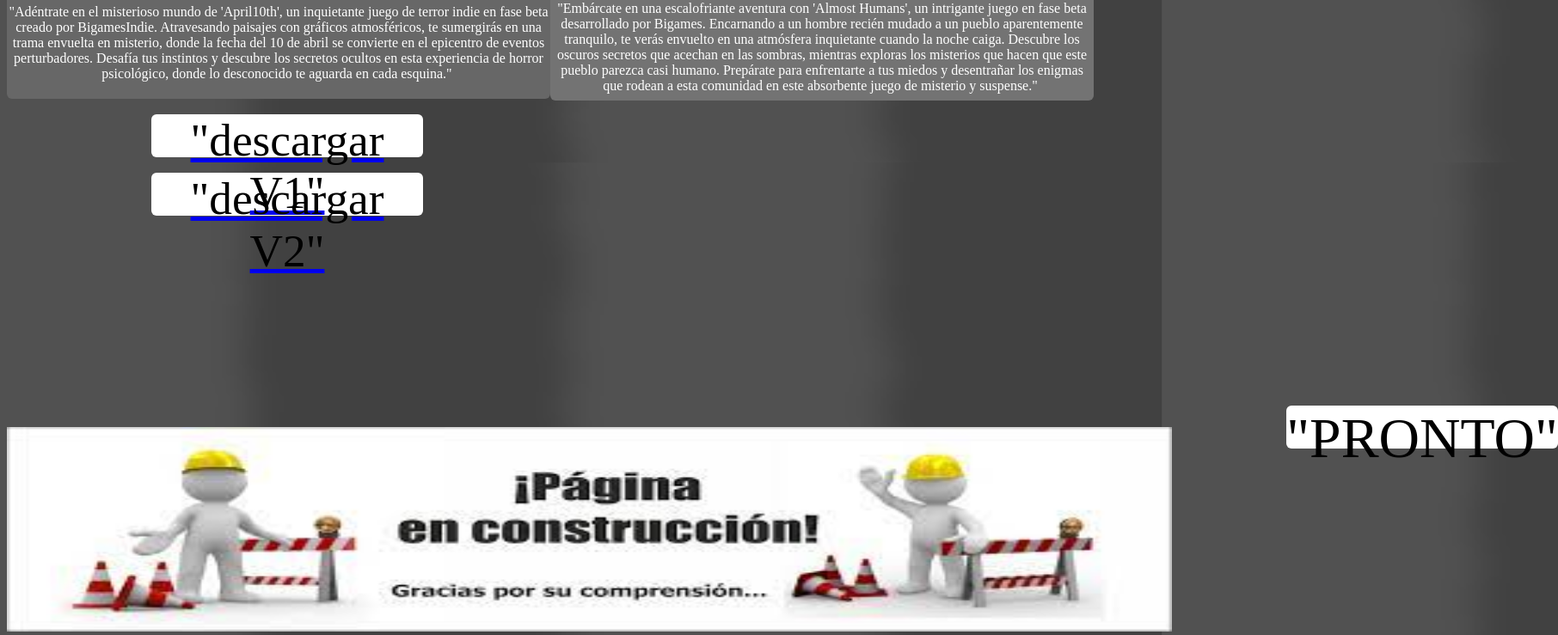
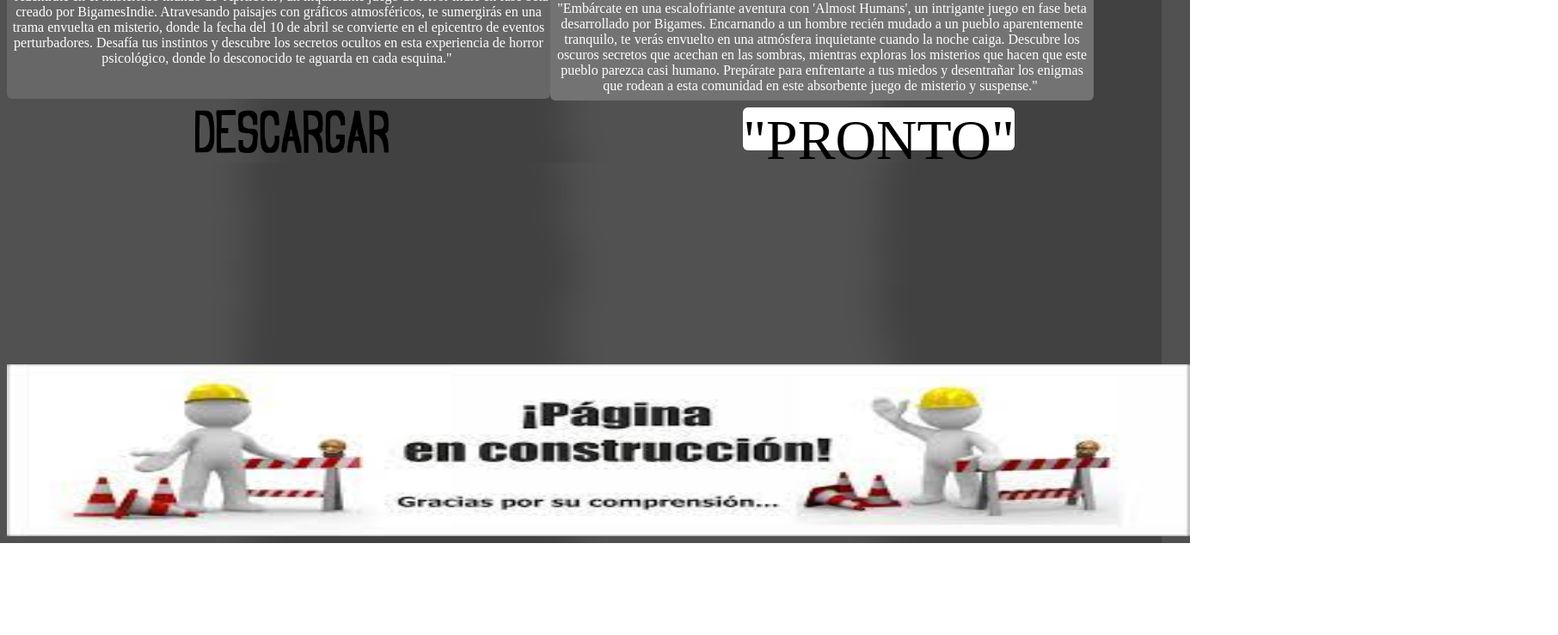
Before and after one commit to BiGamesInide/Game, a plain HTML site: page index.html in a window 1280 px wide. Shown: the part 611-1350 px from the top of the page at 86% size, 1812 px wide, since content can reach past the window. After the commit the page ends 1243 px from the top, so only its background shows below. Drawn offline with Linux system fonts and the light colour scheme.

Commit message:
Add files via upload

```diff
--- a/estilos.css
+++ b/estilos.css
@@ -77,30 +77,12 @@
 }
 .MEME {
     width: 100%;
-    height: 100px;
+    height: 200px;
     margin-top: 246px;
 }
-.logo .descargarV1 {
-    width: 25%;
+.logo .descargar {
+    width: 25px;
     height: 50px;
-    color: #000000;
-    border-radius: 6px;
-    background-color: #FFFFFF;
-    font-size: 333%;
-    font-family: "Funny Writing";
-    margin-left: 168px;
-    text-align: center;
-    margin-top: 347px;
+    padding-left: 219px;
+    margin-top: 18px;
 }
-.logo .descargarV2 {
-    width: 25%;
-    height: 50px;
-    background-color: #FFFFFF;
-    font-family: "Funny Writing";
-    text-align: center;
-    font-size: 333%;
-    border-radius: 6px;
-    margin-left: 168px;
-    margin-top: 18px;
-    color: #000000;
-}
--- a/index.html
+++ b/index.html
@@ -20,14 +20,13 @@ body {
 
 <body>
 <main class="logo">
-  <header class="logo"><img src="IMAJENES/LOGOBIGAMES.png" alt="" width="350" height="142" class="logo"/> <script type="text/javascript" src="BORRAR"></script>
+  <header class="logo"><img src="IMAJENES/LOGOBIGAMES.png" alt="" width="100" height="50" class="logo"/> <script type="text/javascript" src="BORRAR"></script>
   </header>
   <nav class="Descripsion">&nbsp;Bigamesindie es una empresa de desarrollo de juegos indie apasionada y comprometida con la creación de experiencias únicas y cautivadoras. Con un equipo diverso y talentoso, destacamos por nuestra creatividad y enfoque innovador. Desde nuestra sede, trabajamos incansablemente para ofrecer títulos originales que desafían las convenciones, fusionando la expresión artística con la excelencia técnica. Con un espíritu independiente y una visión audaz, Bigamesindie busca dejar una marca duradera en la escena de los juegos indie con cada proyecto que emprendemos.&nbsp;</nav>
   <aside class="lateral">
-    <p><img src="IMAJENES/LOGOGAME.png" width="195" height="100" alt=""></p>
-    <p>&nbsp;</p>
-    <p>&nbsp;</p>
-    <p>"Adéntrate en el misterioso mundo de 'April10th', un inquietante juego de terror indie en fase beta creado por BigamesIndie. Atravesando paisajes con gráficos atmosféricos, te sumergirás en una trama envuelta en misterio, donde la fecha del 10 de abril se convierte en el epicentro de eventos perturbadores. Desafía tus instintos y descubre los secretos ocultos en esta experiencia de horror psicológico, donde lo desconocido te aguarda en cada esquina."&nbsp;</p>
+    <p><img src="IMAJENES/APRIL10THLOGO.png" width="418" height="150" alt=""></p>
+
+	  <p>"Adéntrate en el misterioso mundo de 'April10th', un inquietante juego de terror indie en fase beta creado por BigamesIndie. Atravesando paisajes con gráficos atmosféricos, te sumergirás en una trama envuelta en misterio, donde la fecha del 10 de abril se convierte en el epicentro de eventos perturbadores. Desafía tus instintos y descubre los secretos ocultos en esta experiencia de horror psicológico, donde lo desconocido te aguarda en cada esquina."&nbsp;</p>
   </aside>
   <section class="publicasion">
 	  <article class="Proyectos">&nbsp;PROYECTOS</article>
@@ -35,15 +34,27 @@ body {
   </section>
 
 <footer class="PRONTO">"PRONTO"</footer>
+	<br>
+	<br>
+	<br>
+	<br>
+	<br>
+	<br>
+	<br>
+	<br>
+	<br>
+	<br>
+	<br>
+	<br>
+	<br>
+	<br>
+	<br>
+	<br>
+	<br>
+	<br>
+  <article class="descargar"><a href="https://www.mediafire.com/file/jp578fkxtu10ykw/april10.rar/file" target="_blank"><img src="IMAJENES/descargar.png" alt="" width="225" height="50"/></a>&nbsp;</article>
 
- <a href="https://www.mediafire.com/file/pkz1qlwea63fyia/APRIL_10THV1.zip/file" target="_blank"><footer class="descargarV1">"descargar V1"</footer></a>
-
-
-
-<a href="https://www.mediafire.com/file/c5cbqze3kbo1q6t/APRIL_10THV2.rar/file" target="_blank"><footer class="descargarV2">"descargar V2"</footer></a>
-
-
-<footer class="MEME"><img src="IMAJENES/XD.jpg" width="1355" height="238" alt=""/></footer>
+<footer class="MEME"><img src="IMAJENES/XD.jpg" width="1376" height="200" alt=""/></footer>
 </main>
 </body>
 </html>
```
Also changed, not shown: IMAJENES/APRIL10THLOGO.png (added), IMAJENES/descargar.png (added).
